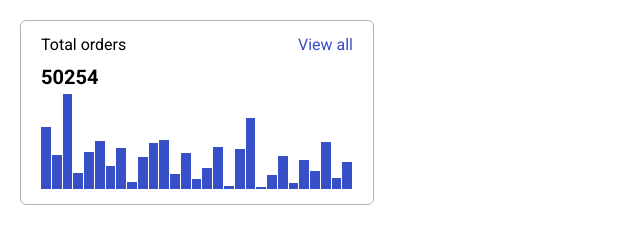
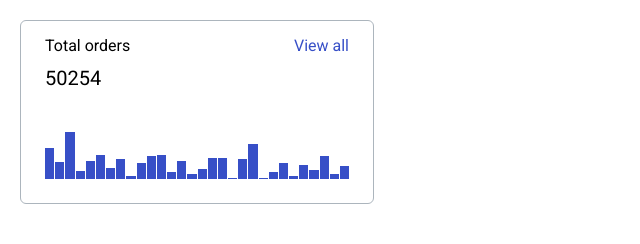
Before and after one commit to js-tasks-ru/htmlcss-20240216_akbashev-ar6, a website: page 04-lection2/01-histogram/index.html in a window 1280 px wide. Shown: the whole page, without its empty margins (0-640 px from the left). Drawn offline with Linux system fonts and the light colour scheme; files that its build step writes are made by us from their sources.

Commit message:
Исправление замечаний

```diff
--- a/04-lection2/01-histogram/histogram.css
+++ b/04-lection2/01-histogram/histogram.css
@@ -1,28 +1,31 @@
-.histogram {
-  display: flex;
-  flex-direction: column;
+.container {
+  top: 20px;
+  left: 20px;
+  position: relative;
   width: 354px;
   height: 185px;
+}
+
+.histogram {
+  display: grid;
+  flex-direction: column;
   border: 1px solid var(--grey-3);
   border-radius: 6px;
-  padding: 15px 20px;
+  padding: 16px 24px 24px;
   box-sizing: border-box;
-  position: relative;
-  top: 20px;
-  left: 20px;
 }
 
-.header__title {
+.histogram__title {
   display: flex;
   justify-content: space-between;
 }
 
-.header__filter {
+.histogram__filter {
   text-decoration: none;
   color: var(--blue);
 }
 
-.header__orders-count {
+.histogram__orders-count {
   margin-top: 12px;
   font-weight: 400;
   font-size: 20px;
@@ -32,13 +35,17 @@
   display: flex;
   flex-wrap: nowrap;
   align-items: flex-end;
-  height: 100%;
-  width: 100%;
+  margin-top: 39px;
+  height: 50px;
 }
 
-.bar {
+.histogram__bar {
   background-color: var(--blue);
-  width: calc(100% / 30);
+  width: 100%;
   height: var(--height);
   margin-right: 1px;
 }
+
+.histogram__bar:last-child {
+  margin: 0;
+}
--- a/04-lection2/01-histogram/index.html
+++ b/04-lection2/01-histogram/index.html
@@ -7,46 +7,47 @@
     </head>
     <body>
         <div class="page">
-            <div class="histogram">
-                <div class="histogram__header">
-                    <div class="header__title">
-                        <span>Total orders</span>
-                        <a class='header__filter' href='#'>View all</a>
+            <div class="container">
+                <div class="histogram">
+                    <div class="histogram__header">
+                        <div class="histogram__title">
+                            <span>Total orders</span>
+                            <a class='histogram__filter' href='#'>View all</a>
+                        </div>
+                        <h4 class="histogram__orders-count">50254</h4>
                     </div>
-                    <div class="header__orders-count">
-                        <h4>50254</h4>
+                    <div class="histogram__body">
+                        <div class="histogram__bar" style="--height: 62%;"></div>
+                        <div class="histogram__bar" style="--height: 34%;"></div>
+                        <div class="histogram__bar" style="--height: 95%;"></div>
+                        <div class="histogram__bar" style="--height: 16%;"></div>
+                        <div class="histogram__bar" style="--height: 37%;"></div>
+                        <div class="histogram__bar" style="--height: 48%;"></div>
+                        <div class="histogram__bar" style="--height: 23%;"></div>
+                        <div class="histogram__bar" style="--height: 41%;"></div>
+                        <div class="histogram__bar" style="--height: 7%;"></div>
+                        <div class="histogram__bar" style="--height: 32%;"></div>
+                        <div class="histogram__bar" style="--height: 46%;"></div>
+                        <div class="histogram__bar" style="--height: 49%;"></div>
+                        <div class="histogram__bar" style="--height: 15%;"></div>
+                        <div class="histogram__bar" style="--height: 36%;"></div>
+                        <div class="histogram__bar" style="--height: 10%;"></div>
+                        <div class="histogram__bar" style="--height: 21%;"></div>
+                        <div class="histogram__bar" style="--height: 42%;"></div>
+                        <div class="histogram__bar" style="--height: 42%;"></div>
+                        <div class="histogram__bar" style="--height: 3%;"></div>
+                        <div class="histogram__bar" style="--height: 40%;"></div>
+                        <div class="histogram__bar" style="--height: 71%;"></div>
+                        <div class="histogram__bar" style="--height: 2%;"></div>
+                        <div class="histogram__bar" style="--height: 14%;"></div>
+                        <div class="histogram__bar" style="--height: 33%;"></div>
+                        <div class="histogram__bar" style="--height: 6%;"></div>
+                        <div class="histogram__bar" style="--height: 29%;"></div>
+                        <div class="histogram__bar" style="--height: 18%;"></div>
+                        <div class="histogram__bar" style="--height: 47%;"></div>
+                        <div class="histogram__bar" style="--height: 11%;"></div>
+                        <div class="histogram__bar" style="--height: 27%;"></div>
                     </div>
-                </div>
-                <div class="histogram__body">
-                    <div class="bar" style="--height: 62%;"></div>
-                    <div class="bar" style="--height: 34%;"></div>
-                    <div class="bar" style="--height: 95%;"></div>
-                    <div class="bar" style="--height: 16%;"></div>
-                    <div class="bar" style="--height: 37%;"></div>
-                    <div class="bar" style="--height: 48%;"></div>
-                    <div class="bar" style="--height: 23%;"></div>
-                    <div class="bar" style="--height: 41%;"></div>
-                    <div class="bar" style="--height: 7%;"></div>
-                    <div class="bar" style="--height: 32%;"></div>
-                    <div class="bar" style="--height: 46%;"></div>
-                    <div class="bar" style="--height: 49%;"></div>
-                    <div class="bar" style="--height: 15%;"></div>
-                    <div class="bar" style="--height: 36%;"></div>
-                    <div class="bar" style="--height: 10%;"></div>
-                    <div class="bar" style="--height: 21%;"></div>
-                    <div class="bar" style="--height: 42%;"></div>
-                    <div class="bar" style="--height: 3%;"></div>
-                    <div class="bar" style="--height: 40%;"></div>
-                    <div class="bar" style="--height: 71%;"></div>
-                    <div class="bar" style="--height: 2%;"></div>
-                    <div class="bar" style="--height: 14%;"></div>
-                    <div class="bar" style="--height: 33%;"></div>
-                    <div class="bar" style="--height: 6%;"></div>
-                    <div class="bar" style="--height: 29%;"></div>
-                    <div class="bar" style="--height: 18%;"></div>
-                    <div class="bar" style="--height: 47%;"></div>
-                    <div class="bar" style="--height: 11%;"></div>
-                    <div class="bar" style="--height: 27%;"></div>
                 </div>
             </div>
         </div>
```
